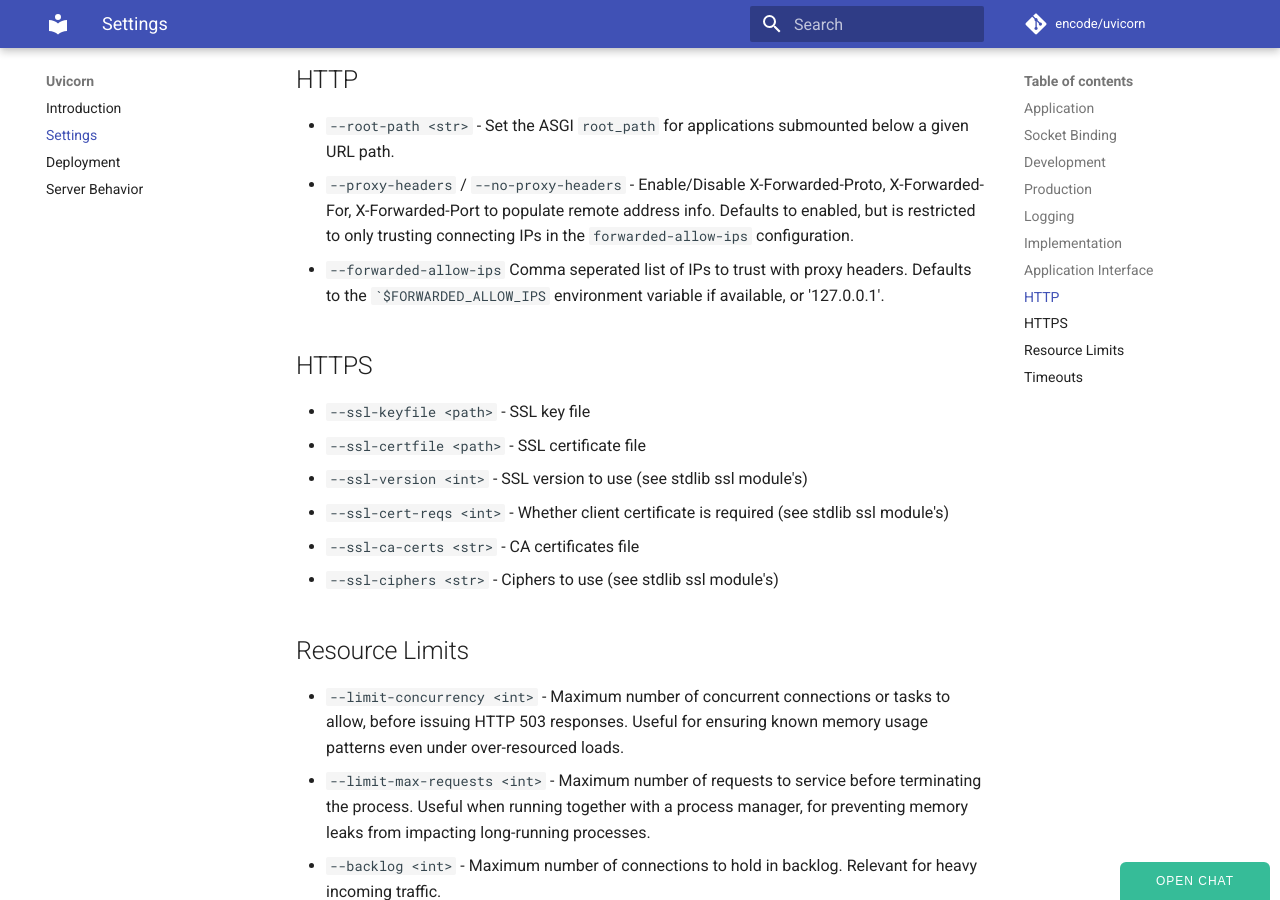
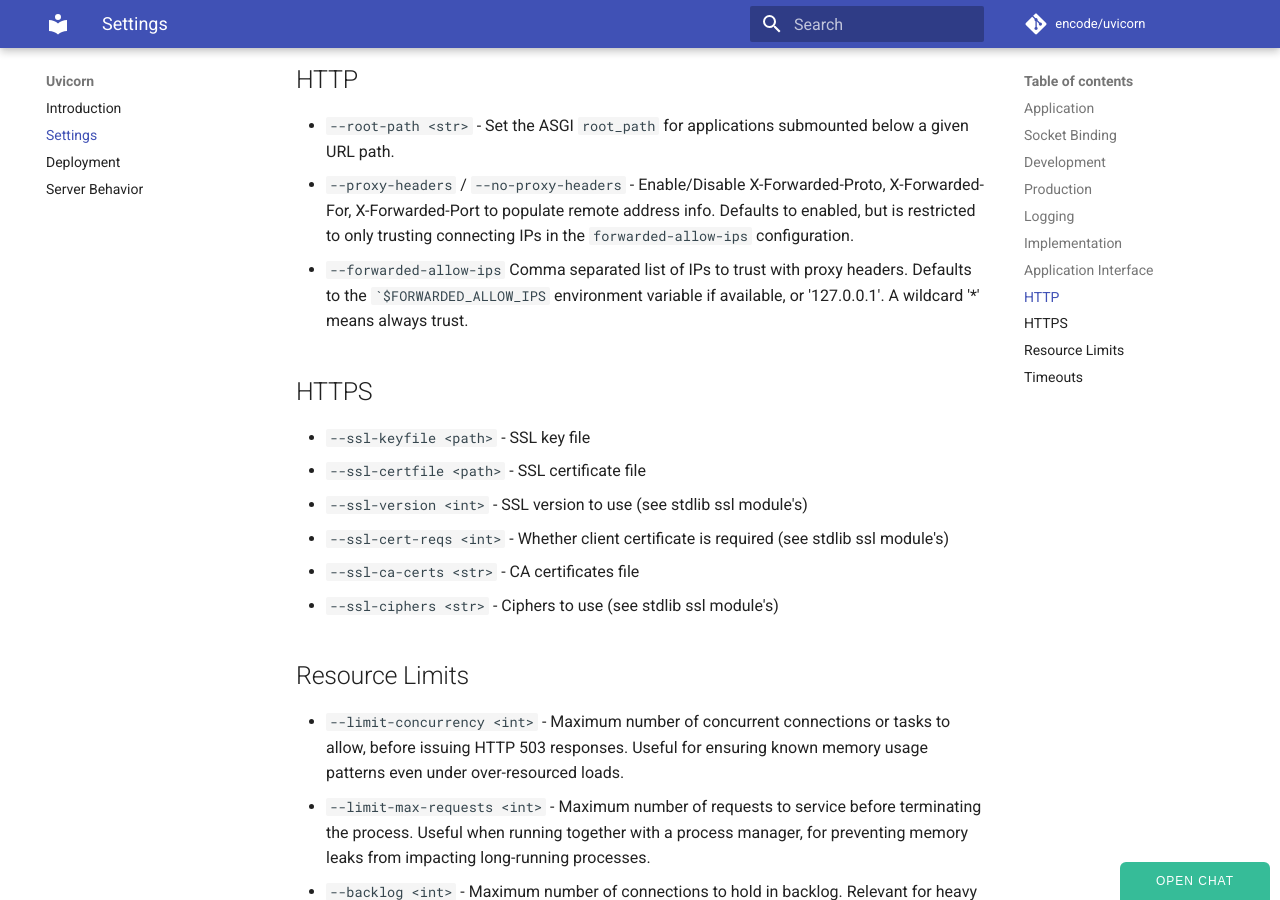
Before and after one commit to encode/uvicorn, an MkDocs documentation site: the page built from docs/settings.md, in a window 1280 px wide and 900 px high, scrolled down 1812 px. Built offline with MkDocs 1.6.1 and Material for MkDocs 9.7.7, drawn with Linux system fonts in a browser that asks for light colours; comment, search, counter and statistics services are not loaded; old or Windows-style settings are respelled for this version of MkDocs.

Commit message:
Document proxy-headers middleware wildcard feature

```diff
--- a/docs/settings.md
+++ b/docs/settings.md
@@ -50,7 +50,7 @@ Note that WSGI mode always disables WebSocket support, as it is not supported by
 * `--root-path <str>` - Set the ASGI `root_path` for applications submounted below a given URL path.
 * `--proxy-headers` / `--no-proxy-headers` - Enable/Disable X-Forwarded-Proto, X-Forwarded-For, X-Forwarded-Port to populate remote address info. Defaults to enabled, but is restricted to only trusting
 connecting IPs in the `forwarded-allow-ips` configuration.
-* `--forwarded-allow-ips` <comma-separated-list> Comma seperated list of IPs to trust with proxy headers. Defaults to the ``$FORWARDED_ALLOW_IPS` environment variable if available, or '127.0.0.1'.
+* `--forwarded-allow-ips` <comma-separated-list> Comma separated list of IPs to trust with proxy headers. Defaults to the ``$FORWARDED_ALLOW_IPS` environment variable if available, or '127.0.0.1'. A wildcard '*' means always trust.
 
 ## HTTPS
 
```
